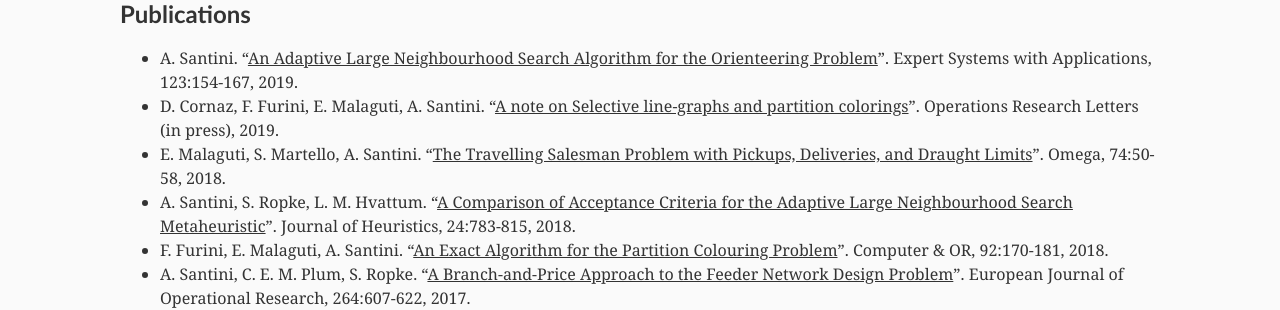
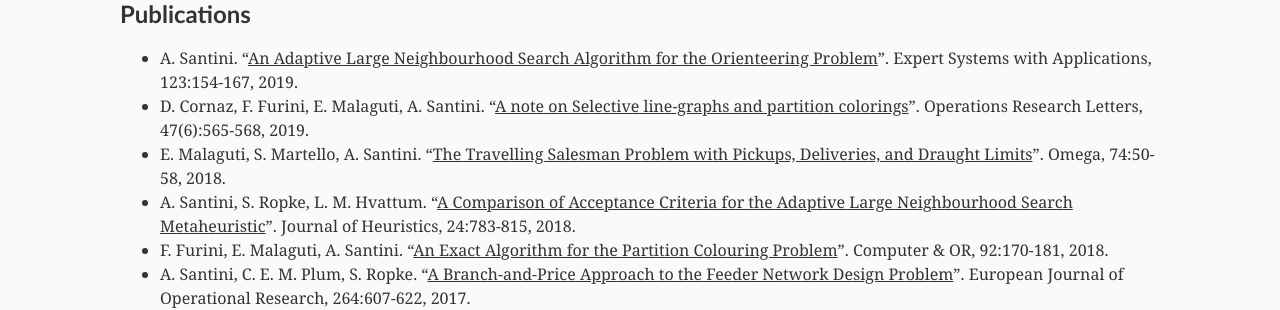
Before and after one commit to alberto-santini/alberto-santini.github.io, a Jekyll site: the page built from index.html, in a window 1280 px wide. Shown: the part 498-808 px from the top of the page. Built offline with Jekyll 4.4.1, drawn with Linux system fonts in a browser that asks for light colours.

Commit message:
Added volume/issue for Cornaz et al.

```diff
--- a/_posts/2016-01-01-main.html
+++ b/_posts/2016-01-01-main.html
@@ -29,7 +29,7 @@
     <li>
       D. Cornaz, F. Furini, E. Malaguti, A. Santini.
       &ldquo;<a href="files/papers/cornaz-furini-malaguti-santini-2019.pdf" title="A note on Selective line-graphs and partition colorings">A note on Selective line-graphs and partition colorings</a>&rdquo;.
-      Operations Research Letters (in press), 2019.
+      Operations Research Letters, 47(6):565-568, 2019.
     </li>
     <li>
       E. Malaguti, S. Martello, A. Santini.
```
Also changed, not shown: 1 other file.
